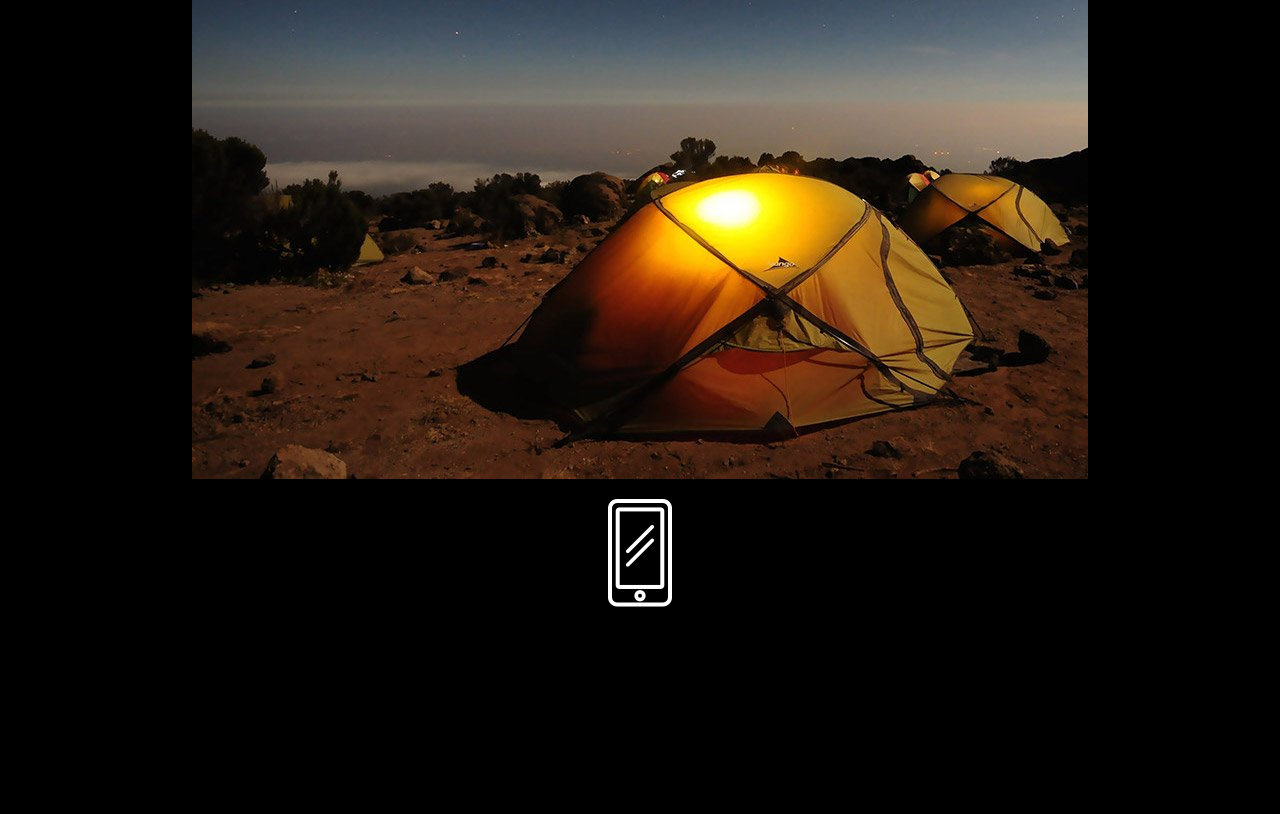
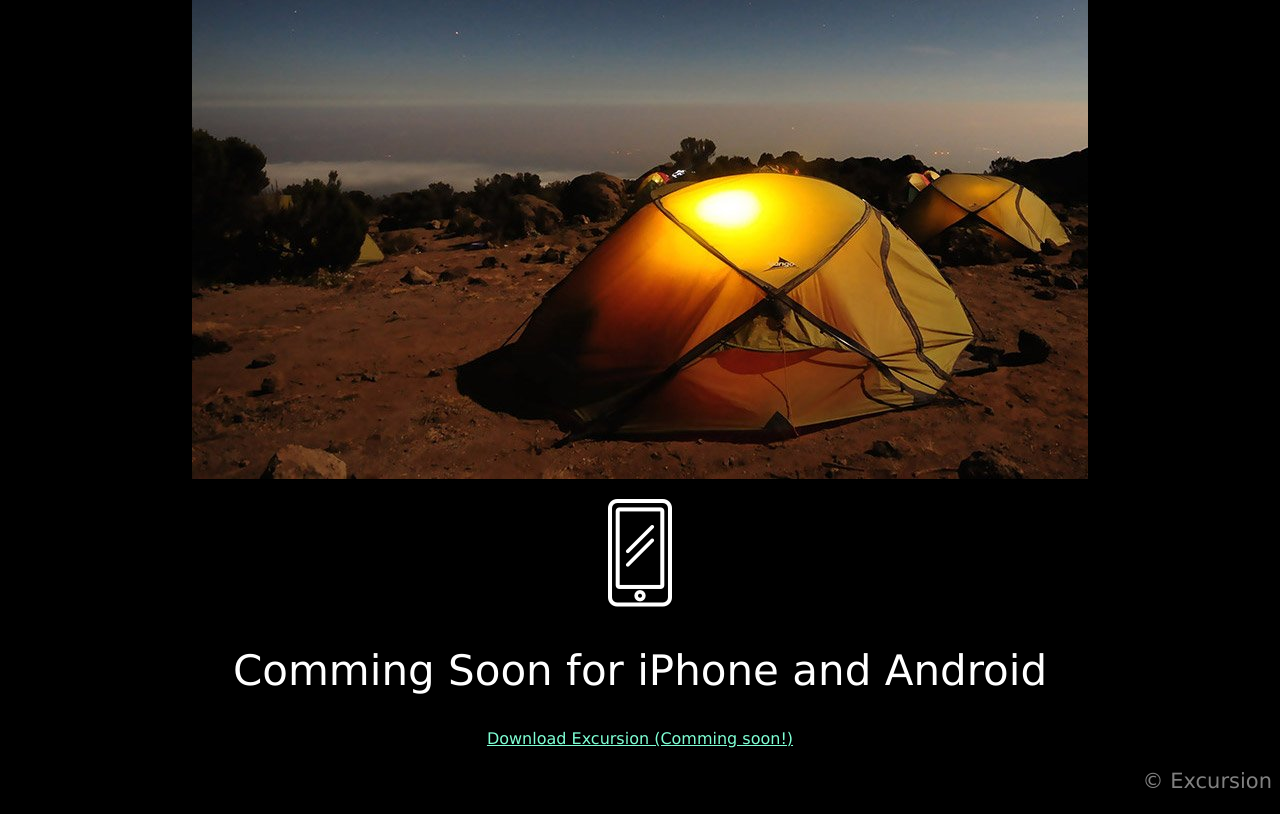
Before and after one commit to miguelfaga/excursion, a plain HTML site: page index.html in a window 1280 px wide. Shown: the part 510-1324 px from the top of the page. Before the commit the page ends 1137 px from the top, so only its background shows below. Drawn offline with Linux system fonts and the light colour scheme.

Commit message:
footer added, first version finished

```diff
--- a/index.html
+++ b/index.html
@@ -29,6 +29,11 @@
             <img src="resources/images/phone.png"
         </figure>
     </section>
+    <footer>
+        <h2>Comming Soon for iPhone and Android</h2>
+        <a href="#">Download Excursion (Comming soon!)</a>
+        <p class="footer">&copy; Excursion</p>
+    </footer>
 
 
 </body>
--- a/resources/css/style.css
+++ b/resources/css/style.css
@@ -26,3 +26,7 @@ a {
     color: aquamarine;
     font-size: 16px;
 }
+
+.footer {
+    text-align: right;
+}
```
